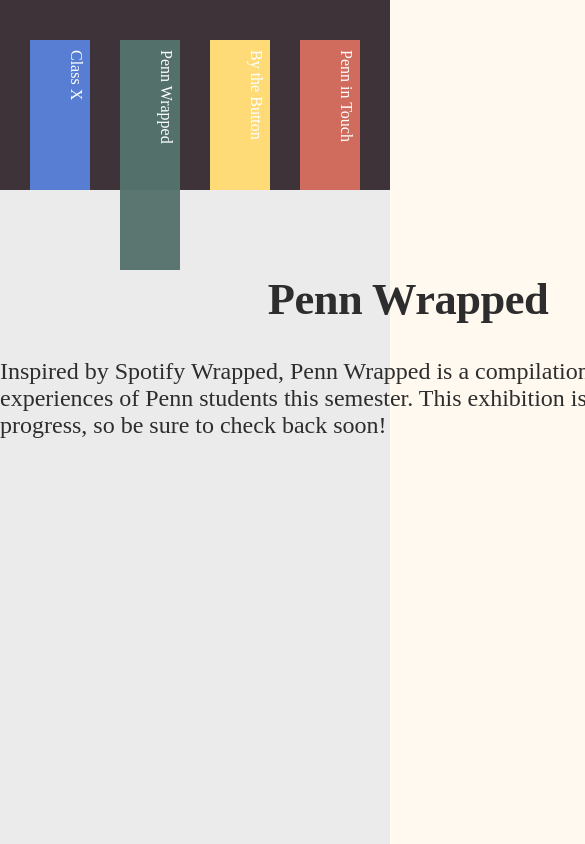
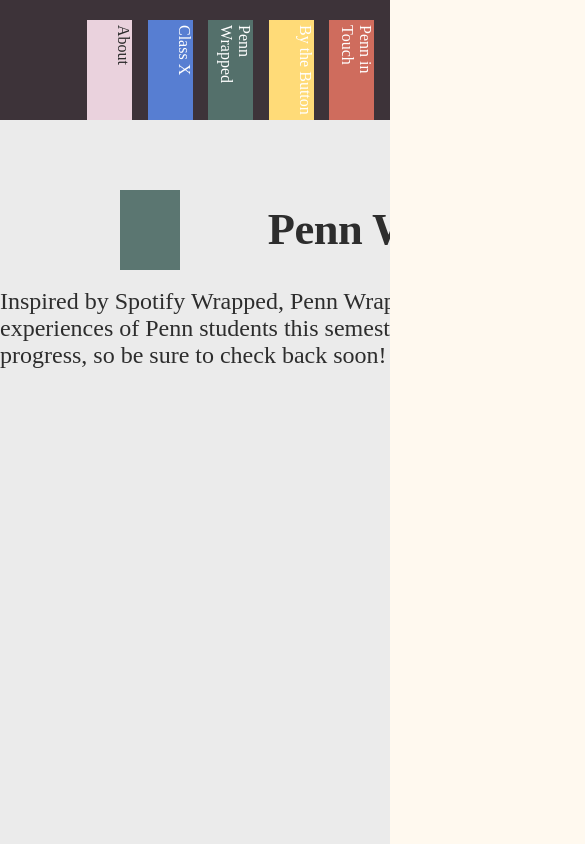
Before and after one commit to PennSpark/sp22-red-penn-playbook, a React (Create React App) app: page /about/penn-wrapped in a window 390 px wide. Shown: the top 844 px of the page, 585 px wide, since content can reach past the window. Built offline with nearby package versions, Linux system fonts and the light colour scheme; a small style sheet from the web is missing; a web font is replaced by a local one.

Commit message:
Updated navbar for mobile

```diff
--- a/src/components/Navbar.css
+++ b/src/components/Navbar.css
@@ -15,6 +15,23 @@ nav {
     position: relative;
     writing-mode: vertical-rl;
     margin-right: 30px;
+}
+
+@media (max-width: 768px) {
+    nav {
+        margin-top: 20px;
+    }
+
+    .navlink-title {
+        height: 100px;
+        width: 45px;
+        color: white;
+        text-decoration: none;
+        padding: 5px 0px;
+        position: relative;
+        writing-mode: vertical-rl;
+        margin-right: 4vw;
+    }
 }
 
 
--- a/src/components/UnderButtonAbout.css
+++ b/src/components/UnderButtonAbout.css
@@ -39,3 +39,15 @@
     right: 120px;
     top: 190px;
 }
+
+@media (max-width: 768px) {
+    .utb-active {
+        position: absolute;
+        width: 45px;
+        height: 50px;
+        background-color: #FFDB78;
+        opacity: 0.95;
+        right: calc(8vw + 45px);
+        top: 120px;
+    }
+}
--- a/src/index.css
+++ b/src/index.css
@@ -1,3 +1,8 @@
+html, body {
+  height: 100%;
+  overflow-x: hidden;
+}
+
 body {
   margin: 0;
   font-family: -apple-system, BlinkMacSystemFont, 'Segoe UI', 'Roboto', 'Oxygen',
```
